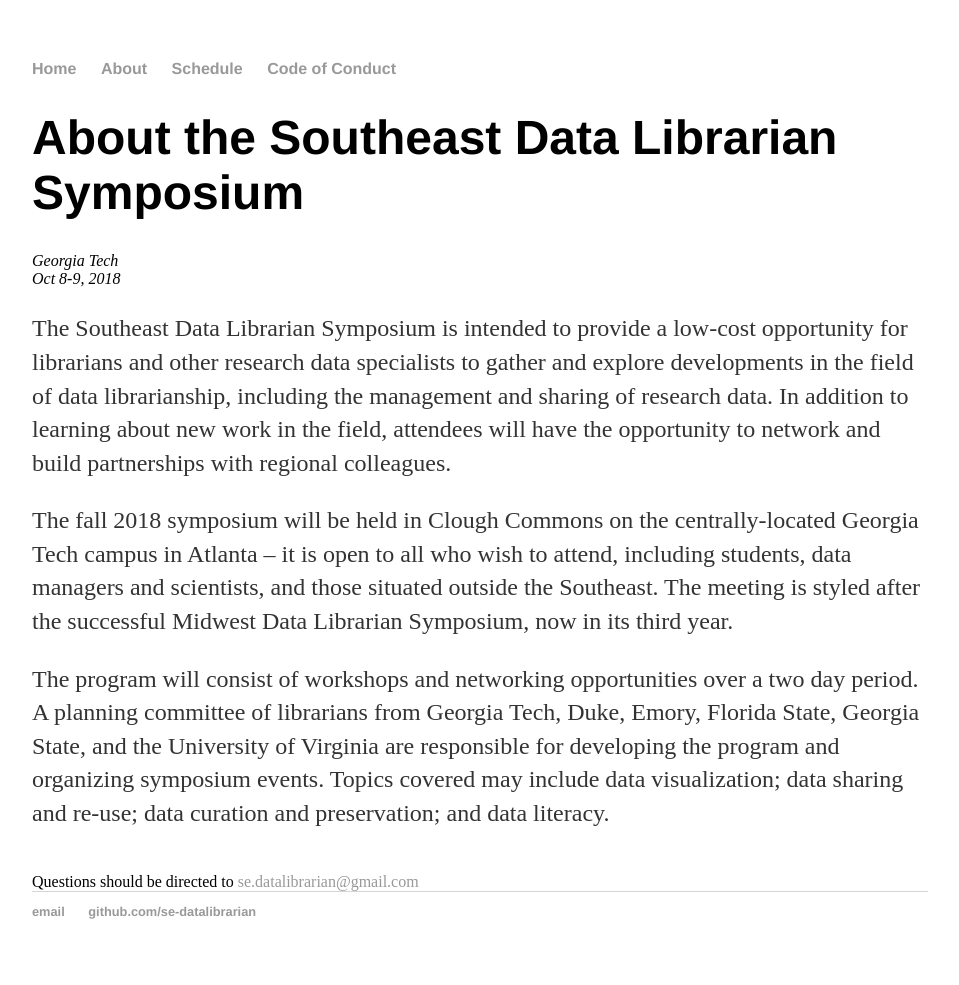
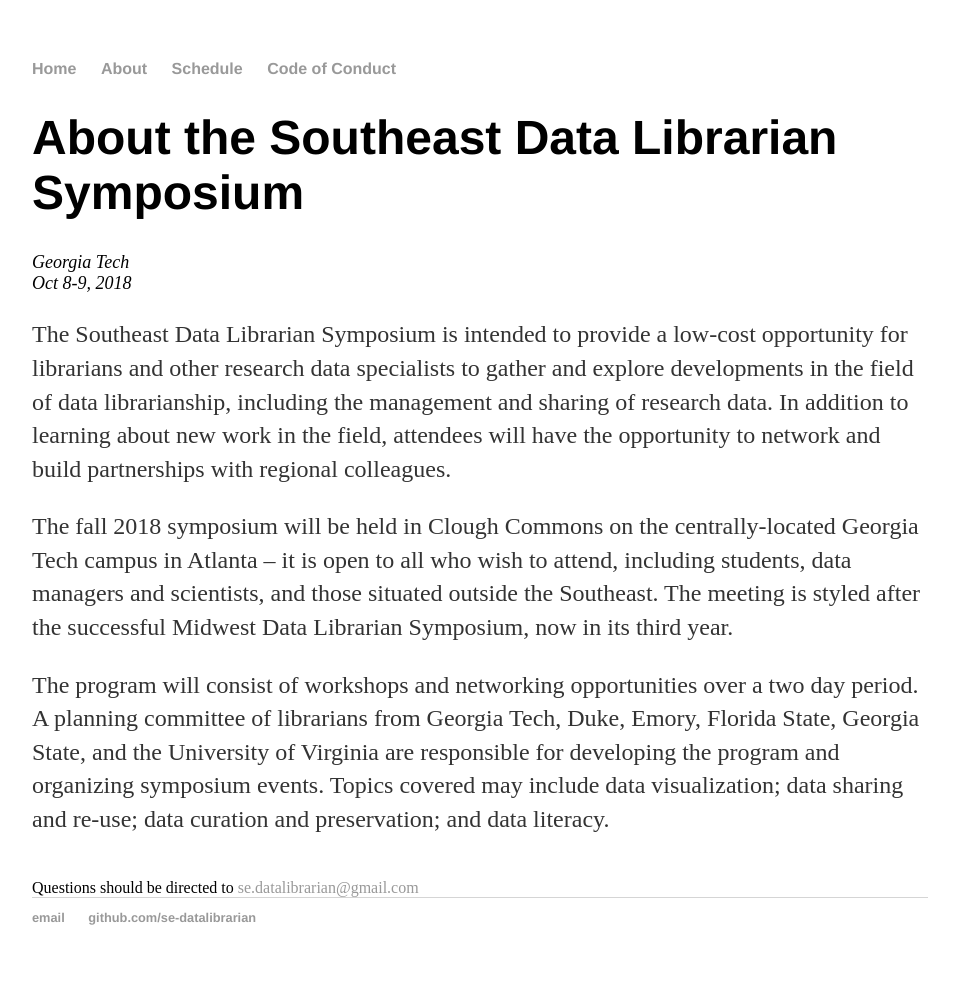
Before and after one commit to se-datalibrarian/test, a Jekyll site: the page built from about/index.html, in a window 1280 px wide. Shown: the whole page, without its empty margins (160-1119 px from the left). Built offline with Jekyll 4.4.1, drawn with Linux system fonts in a browser that asks for light colours.

Commit message:
increased font size (where/when)

```diff
--- a/about/index.html
+++ b/about/index.html
@@ -4,8 +4,8 @@
 ---
     		<div class="blurb">
 			<h1>About the Southeast Data Librarian Symposium</h1>
-				<em>Georgia Tech<BR>
-					Oct 8-9, 2018</em>
+				<font size=+1><em>Georgia Tech<BR>
+					Oct 8-9, 2018</em></font>
 				<p>
 
 
```
